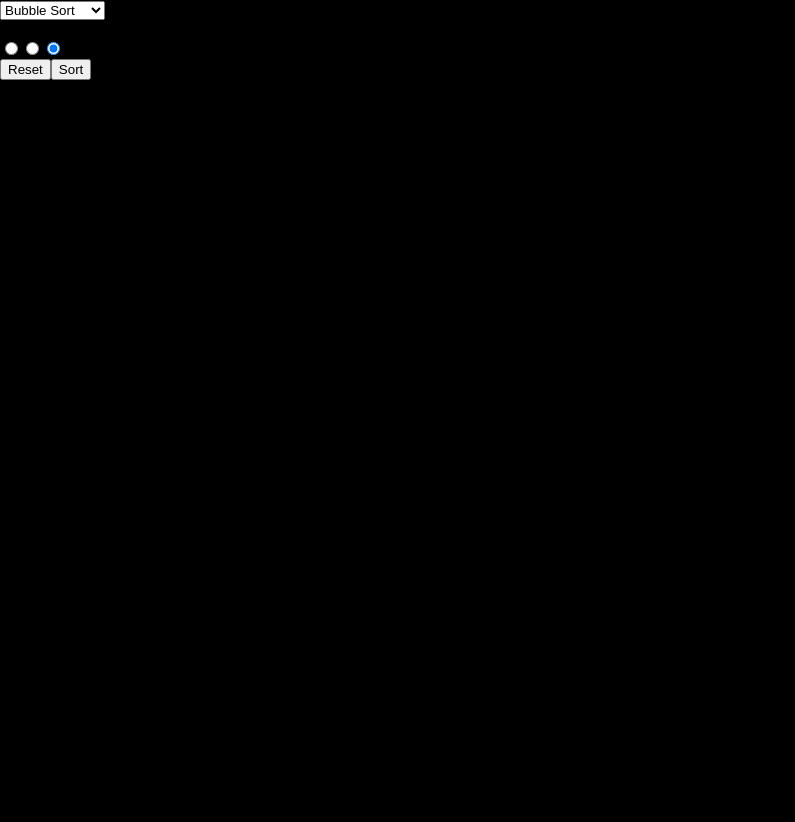
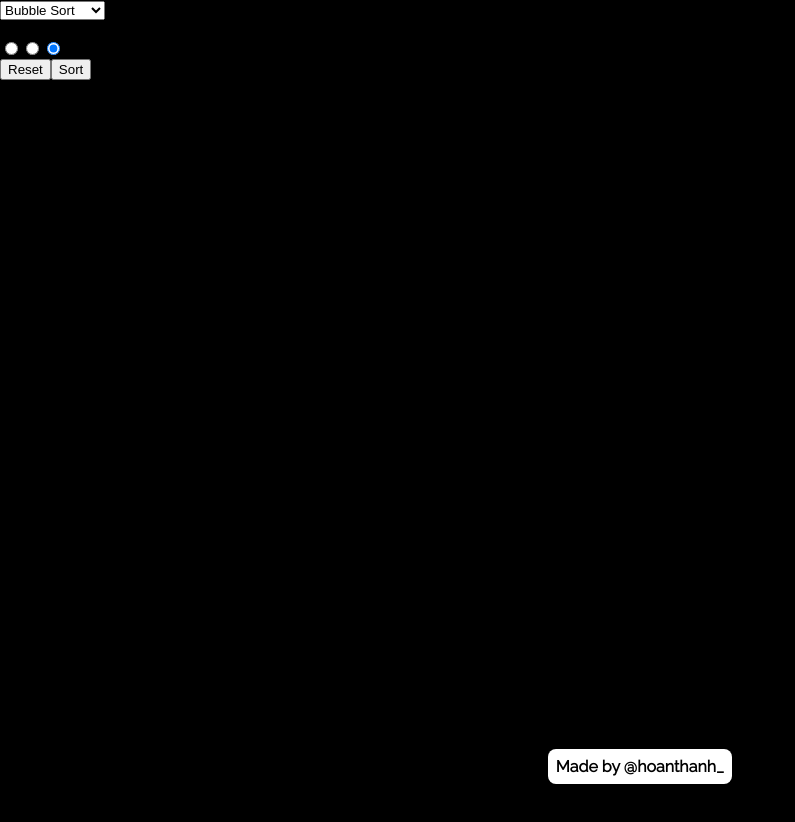
Before and after one commit to thanhhoann/DSA_wibudesu_sorting-simu, a React (Create React App) app: page / in a window 1280 px wide. Shown: the top 822 px of the page, without its empty margins (0-795 px from the left). Built offline with nearby package versions, Linux system fonts and the light colour scheme.

Commit message:
🎨 style(package.json): add framer-motion dependency 🎨 style(App.css): add footer styles 🎨 style(Dropdown.js): remove console.log and add string to console.log 🎨 style(Visualizer.js): add framer-motion to import and add footer with author information

```diff
--- a/package.json
+++ b/package.json
@@ -6,6 +6,7 @@
     "@testing-library/jest-dom": "^5.16.5",
     "@testing-library/react": "^13.4.0",
     "@testing-library/user-event": "^13.5.0",
+    "framer-motion": "^10.12.16",
     "react": "^18.2.0",
     "react-dom": "^18.2.0",
     "react-scripts": "5.0.1",
--- a/src/App.css
+++ b/src/App.css
@@ -6,6 +6,32 @@ body {
   box-sizing: border-box;
   background-color: black;
   font-family: "Raleway", sans-serif;
+}
+
+a {
+  text-decoration: none;
+}
+
+.footer {
+  position: fixed;
+  bottom: 0;
+  left: 0;
+  display: flex;
+  justify-content: center;
+  align-items: center;
+  width: 100vw;
+}
+
+.footer div {
+  background-color: white;
+  margin-bottom: 1rem;
+  border-radius: 0.5rem;
+  padding: 0.5rem;
+  font-weight: 900;
+}
+
+.footer a {
+  color: black;
 }
 
 @import url("./components/styles/button.css");
--- a/src/components/UI/Dropdown.js
+++ b/src/components/UI/Dropdown.js
@@ -1,7 +1,7 @@
 import React from "react";
 
 const Dropdown = ({ onChange, disabled, defaultValue }) => {
-  console.log(defaultValue);
+  console.log("dropdown ", defaultValue);
   return (
     <div className="dropdown">
       <select
--- a/src/components/Visualizer.js
+++ b/src/components/Visualizer.js
@@ -8,6 +8,8 @@ import {
 import Button from "./UI/Button";
 import Dropdown from "./UI/Dropdown";
 import Slider from "./UI/Slider";
+
+import { motion } from "framer-motion";
 
 const ARRAYSIZE = 50;
 
@@ -33,12 +35,7 @@ const Visualizer = () => {
   useEffect(() => {
     randomizeArray();
     setPersistAlgo(localStorage.getItem("currentAlgo"));
-    setAlgorithm(persistAlgo);
-    if (ALGORITHMS[algorithm]) {
-      setAlgorithmInfo(ALGORITHMS[algorithm]);
-    } else {
-      setAlgorithmInfo(ALGORITHMS["bubbleSort"]);
-    }
+    setAlgorithm("bubbleSort");
   }, []);
 
   const randomizeArray = () => {
@@ -493,20 +490,19 @@ const Visualizer = () => {
           })}
       </div>
 
-      <div className="algoInfo">
-        <div className="algoInfo-name">
-          <h2>
-            Algorithm :{" "}
-            {ALGORITHMS[algorithm] ? ALGORITHMS[algorithm].name : "Bubble Sort"}
-          </h2>
+      <motion.div
+        className="footer"
+        initial={{ y: "10rem", opacity: 0 }}
+        animate={{ y: "0", opacity: 100 }}
+        transition={{ ease: "easeOut", duration: 5 }}
+      >
+        <div>
+          Made by{" "}
+          <a href="https://www.instagram.com/hoanthanh_/">
+            @hoanthanh_
+          </a>
         </div>
-        <div className="algoInfo-time">
-          <h2>
-            Time Complexity :{" "}
-            {ALGORITHMS[algorithm] ? ALGORITHMS[algorithm].time : "O(n^2)"}
-          </h2>
-        </div>
-      </div>
+      </motion.div>
     </div>
   );
 };
```
Also changed, not shown: 1 other file (tests, documents, lock files or other folders).
